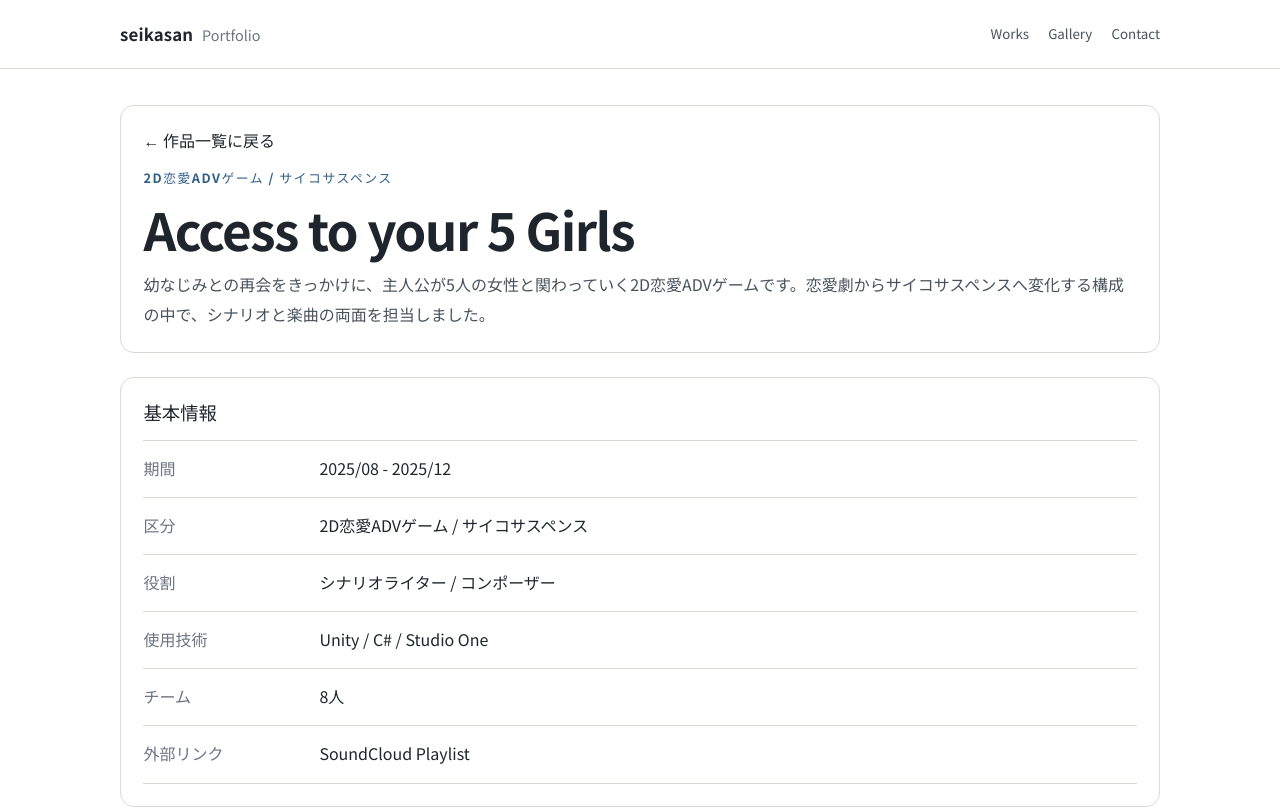
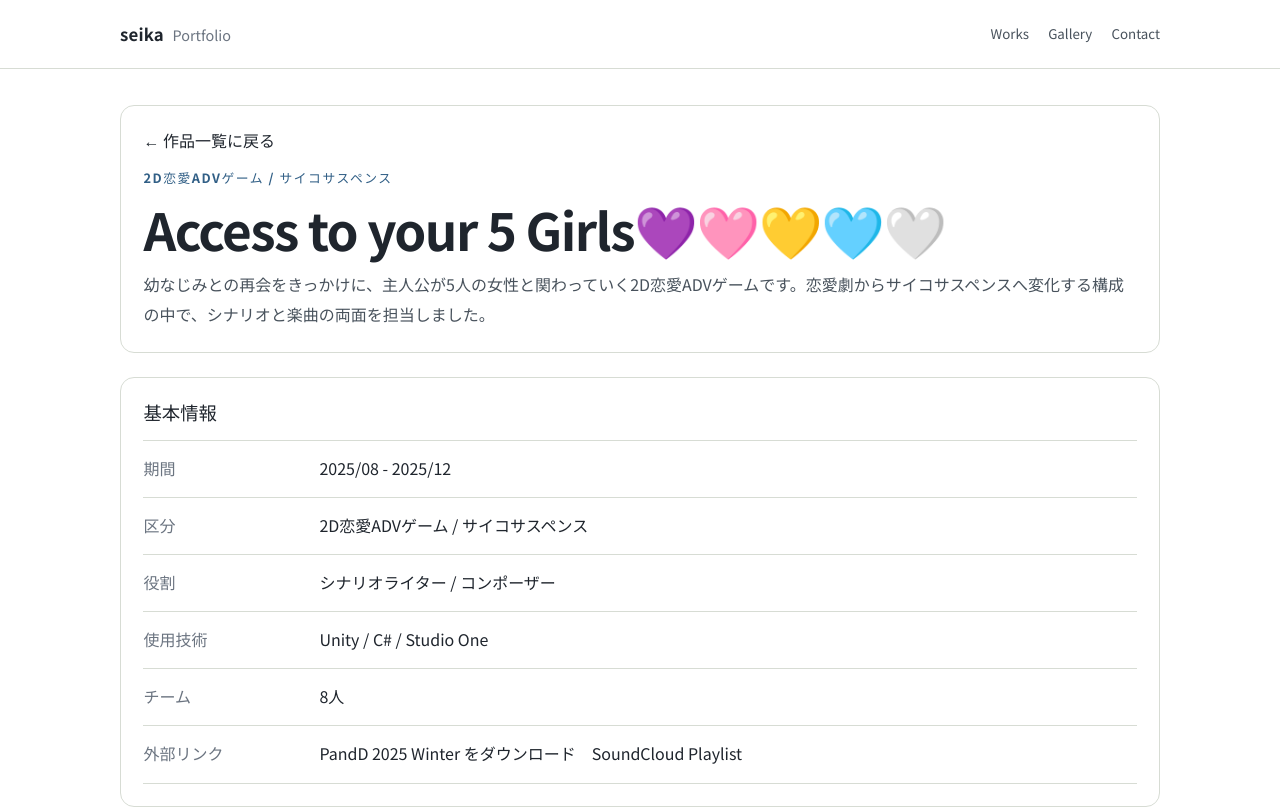
Before and after one commit to seikasan/My_Portfolio, a React (Vite) app: page /#/works/access-to-your-5-girls in a window 1280 px wide. Shown: the top 807 px of the page. Built offline with nearby package versions, Linux system fonts and the light colour scheme.

Commit message:
見やすいように修正

```diff
--- a/src/content/works/access-to-your-5-girls.tsx
+++ b/src/content/works/access-to-your-5-girls.tsx
@@ -209,6 +209,14 @@ export function AccessToYour5GirlsContent() {
           {tracks.map((track) => (
             <section key={track.title} className={styles.trackSection}>
               <h3 className={styles.subheading}>{track.title}</h3>
+              <SoundCloudEmbed
+                embedSrc={track.embedSrc}
+                title={track.title}
+                entryUrl={track.entryUrl}
+                entryLabel={track.entryLabel}
+                profileUrl={soundCloudProfile.url}
+                profileLabel={soundCloudProfile.label}
+              />
               <Paragraphs paragraphs={track.intro} />
               {'spoiler' in track && track.spoiler ? (
                 <details className={styles.details}>
@@ -218,14 +226,6 @@ export function AccessToYour5GirlsContent() {
                   </div>
                 </details>
               ) : null}
-              <SoundCloudEmbed
-                embedSrc={track.embedSrc}
-                title={track.title}
-                entryUrl={track.entryUrl}
-                entryLabel={track.entryLabel}
-                profileUrl={soundCloudProfile.url}
-                profileLabel={soundCloudProfile.label}
-              />
             </section>
           ))}
         </div>
--- a/src/data/siteContent.ts
+++ b/src/data/siteContent.ts
@@ -2,7 +2,7 @@ import { createPosterAsset } from '../lib/placeholders';
 import type { GalleryItem, SiteProfile, WorkEntry } from '../types/content';
 
 export const siteProfile: SiteProfile = {
-  name: 'seikasan',
+  name: 'seika',
   heroTitle: 'Game / Illustration / 3DCG',
   heroBody:
     '作品そのものの魅力と、制作の考え方がどちらも伝わる構成を目指したポートフォリオです。現在は差し替えしやすい仮データで、公開導線まで実装しています。',
@@ -13,7 +13,7 @@ export const siteProfile: SiteProfile = {
   links: [
     {
       label: 'Email',
-      url: 'mailto:seika8738@gmail.com',
+      url: 'mailto:s1320103@u-aizu.ac.jp',
       kind: 'email',
     },
   ],
@@ -22,7 +22,7 @@ export const siteProfile: SiteProfile = {
 export const works: WorkEntry[] = [
   {
     slug: 'access-to-your-5-girls',
-    title: 'Access to your 5 Girls',
+    title: 'Access to your 5 Girls💜🩷💛🩵🤍',
     category: '2D恋愛ADVゲーム / サイコサスペンス',
     period: '2025/08 - 2025/12',
     role: ['シナリオライター', 'コンポーザー'],
@@ -43,6 +43,11 @@ export const works: WorkEntry[] = [
     }),
     gallery: [],
     externalLinks: [
+      {
+        label: 'PandD 2025 Winter をダウンロード',
+        url: 'https://pandd.sakura.ne.jp/games/comiket/PandD2025Winter.zip',
+        kind: 'demo',
+      },
       {
         label: 'SoundCloud Playlist',
         url: 'https://soundcloud.com/seika-461144239/sets/access-to-your-5-girls',
```
Also changed, not shown: 1 other file (tests, documents, lock files or other folders).
